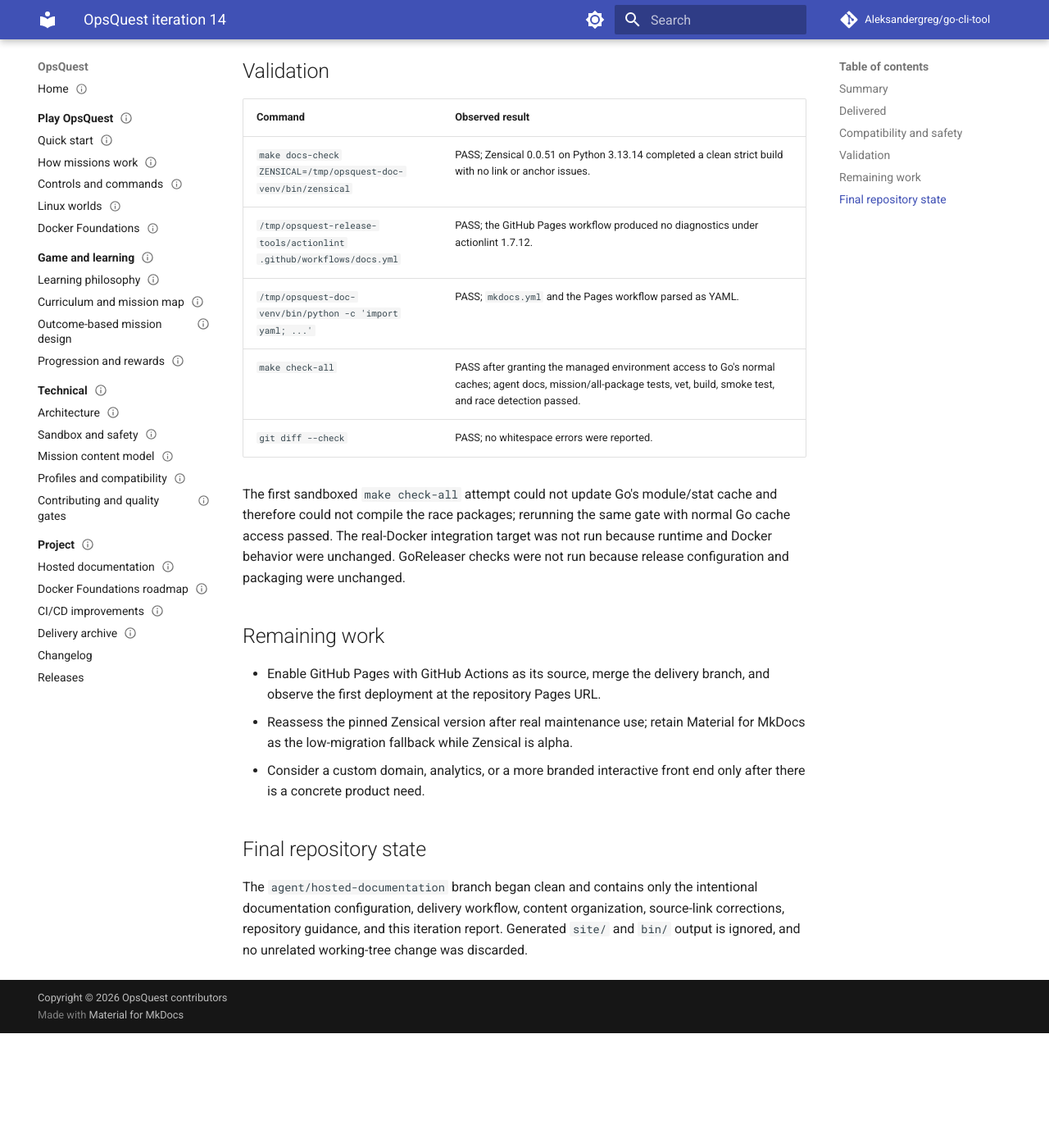
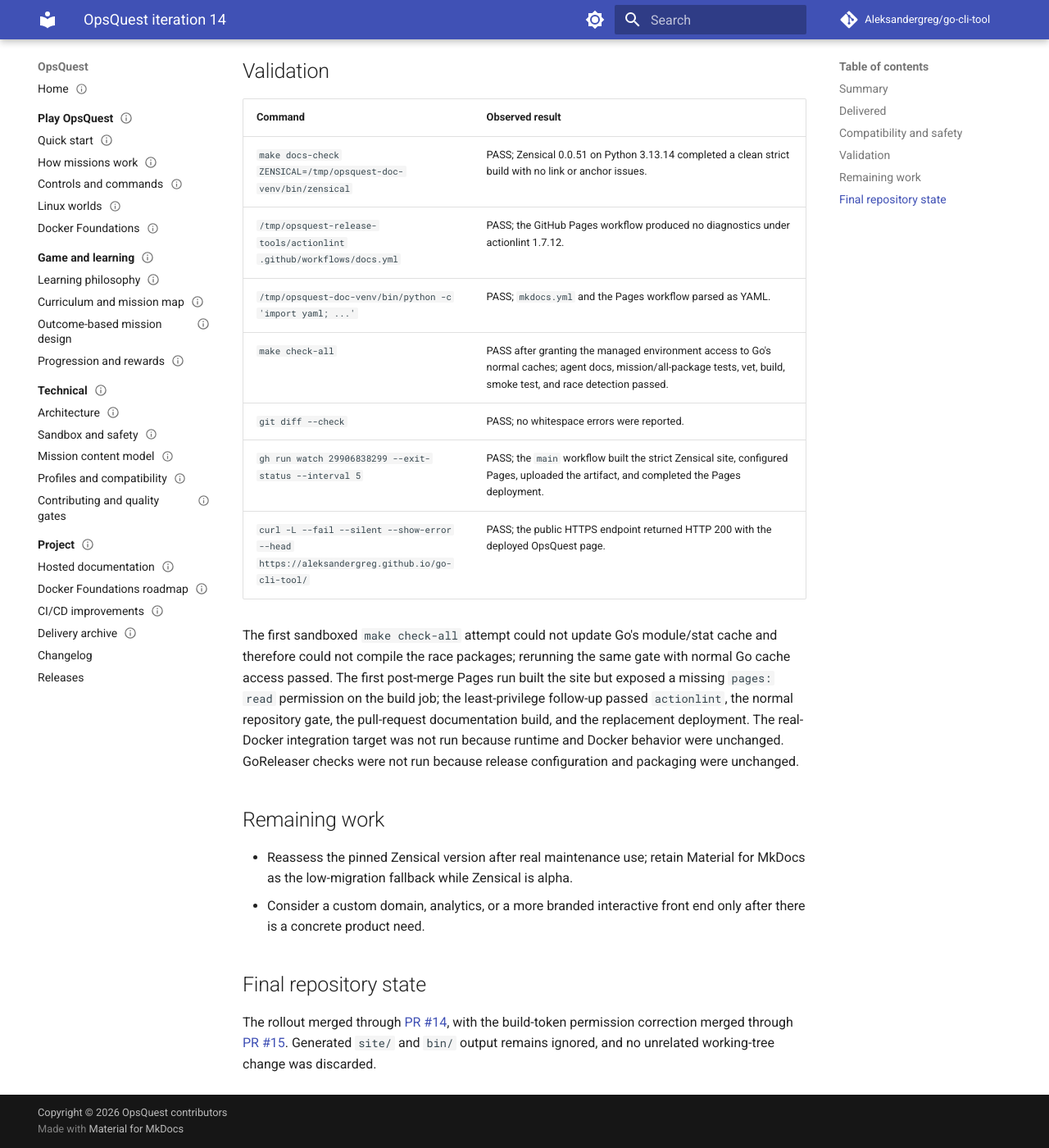
Before and after one commit to Aleksandergreg/go-cli-tool, an MkDocs documentation site: the page built from docs/history/iterations/iteration-14.md, in a window 1280 px wide and 1400 px high, scrolled down 1431 px. Shown: the whole window at 82% size. Built offline with MkDocs 1.6.1 and Material for MkDocs 9.7.7, drawn with Linux system fonts in a browser that asks for light colours; comment, search, counter and statistics services are not loaded; before the commit the page ends 2691 px from its top, so only the background shows below that.

Commit message:
docs: record live Pages rollout

```diff
--- a/docs/history/iterations/iteration-14.md
+++ b/docs/history/iterations/iteration-14.md
@@ -46,15 +46,16 @@ OpsQuest now has a Zensical documentation site organized around player, game-des
 | `/tmp/opsquest-doc-venv/bin/python -c 'import yaml; ...'` | PASS; `mkdocs.yml` and the Pages workflow parsed as YAML. |
 | `make check-all` | PASS after granting the managed environment access to Go's normal caches; agent docs, mission/all-package tests, vet, build, smoke test, and race detection passed. |
 | `git diff --check` | PASS; no whitespace errors were reported. |
+| `gh run watch 29906838299 --exit-status --interval 5` | PASS; the `main` workflow built the strict Zensical site, configured Pages, uploaded the artifact, and completed the Pages deployment. |
+| `curl -L --fail --silent --show-error --head https://aleksandergreg.github.io/go-cli-tool/` | PASS; the public HTTPS endpoint returned HTTP 200 with the deployed OpsQuest page. |
 
-The first sandboxed `make check-all` attempt could not update Go's module/stat cache and therefore could not compile the race packages; rerunning the same gate with normal Go cache access passed. The real-Docker integration target was not run because runtime and Docker behavior were unchanged. GoReleaser checks were not run because release configuration and packaging were unchanged.
+The first sandboxed `make check-all` attempt could not update Go's module/stat cache and therefore could not compile the race packages; rerunning the same gate with normal Go cache access passed. The first post-merge Pages run built the site but exposed a missing `pages: read` permission on the build job; the least-privilege follow-up passed `actionlint`, the normal repository gate, the pull-request documentation build, and the replacement deployment. The real-Docker integration target was not run because runtime and Docker behavior were unchanged. GoReleaser checks were not run because release configuration and packaging were unchanged.
 
 ## Remaining work
 
-- Enable GitHub Pages with GitHub Actions as its source, merge the delivery branch, and observe the first deployment at the repository Pages URL.
 - Reassess the pinned Zensical version after real maintenance use; retain Material for MkDocs as the low-migration fallback while Zensical is alpha.
 - Consider a custom domain, analytics, or a more branded interactive front end only after there is a concrete product need.
 
 ## Final repository state
 
-The `agent/hosted-documentation` branch began clean and contains only the intentional documentation configuration, delivery workflow, content organization, source-link corrections, repository guidance, and this iteration report. Generated `site/` and `bin/` output is ignored, and no unrelated working-tree change was discarded.
+The rollout merged through [PR #14](https://github.com/Aleksandergreg/go-cli-tool/pull/14), with the build-token permission correction merged through [PR #15](https://github.com/Aleksandergreg/go-cli-tool/pull/15). Generated `site/` and `bin/` output remains ignored, and no unrelated working-tree change was discarded.
```
Also changed, not shown: docs/roadmap/hosted-documentation.md (+2 -2 lines).
